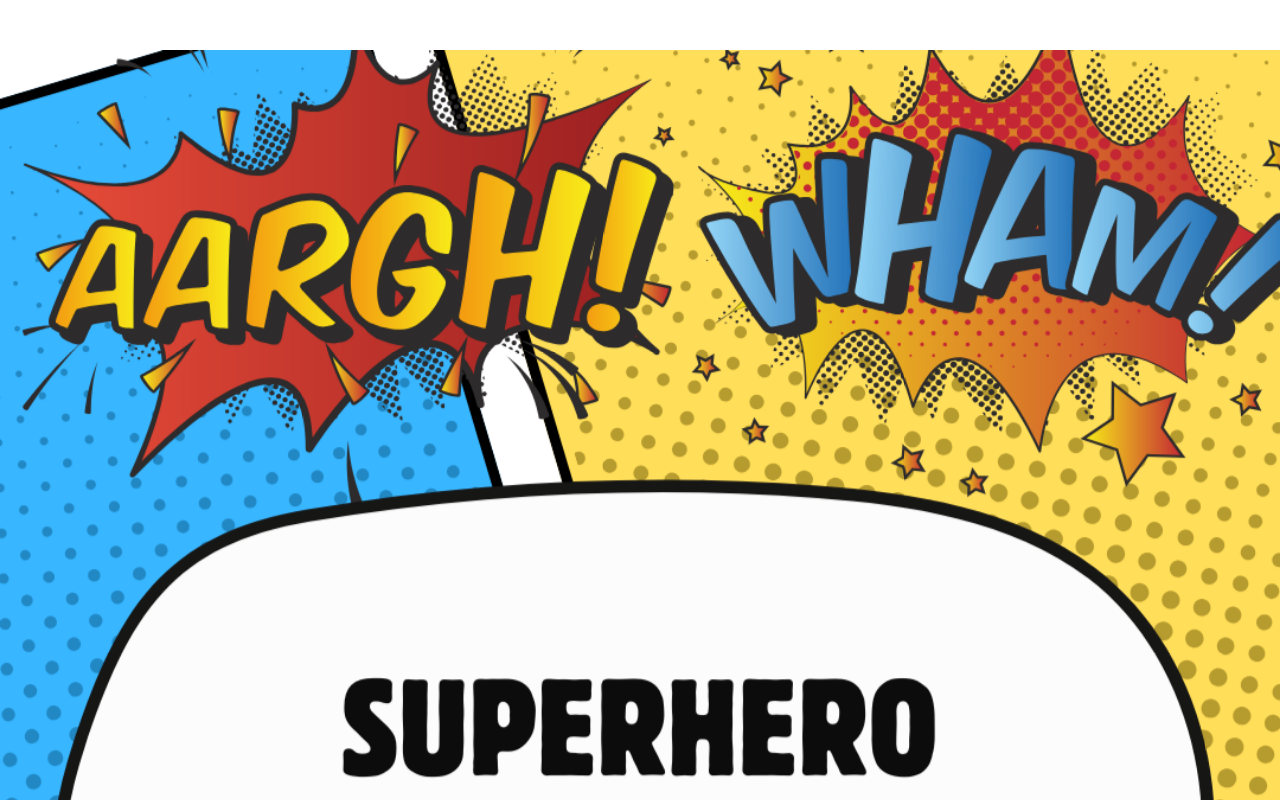
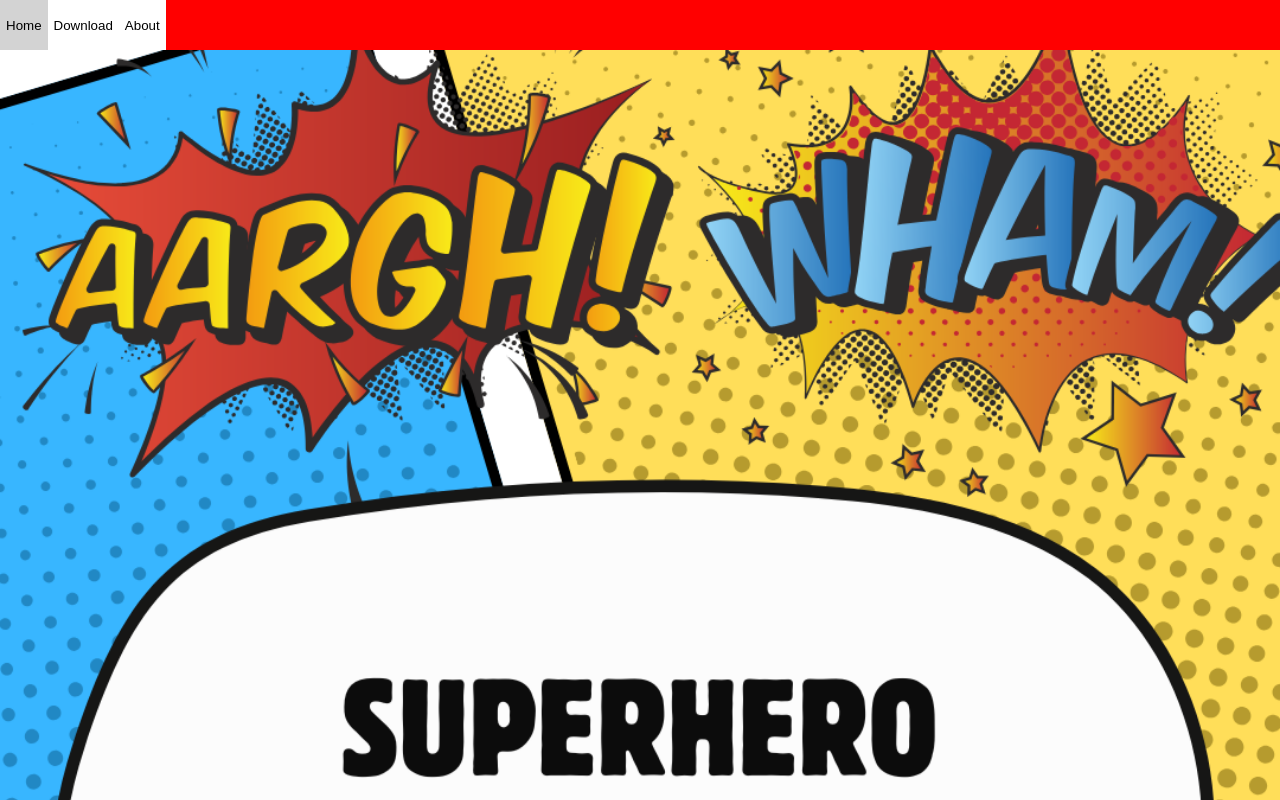
Before and after one commit to mattyso/Superhero-Sprint, a website: page index.html in a window 1280 px wide. Drawn offline with Linux system fonts and the light colour scheme.

Commit message:
navbar construction

```diff
--- a/index.html
+++ b/index.html
@@ -10,10 +10,12 @@
     <body>
 
         <div id="navBar">
-
+            <button id="home">Home</button>
+            <button id="download">Download</button>
+            <button id="about">About</button>
         </div>
 
-        <img id="background" src=".\assets\TitlePage_Bg.png" />
+        <img id="background" src=".\assets\TitlePage_Bg_Seamless.png" />
 
     </body>
 
--- a/src/style.css
+++ b/src/style.css
@@ -1,7 +1,16 @@
+:root {
+    --button-background: white;
+    --button-hover: lightgray;
+    --button-click: rgb(220,220,220);
+}
+
+
+
 /* remove unnecessary padding */
 body {
     margin: 0px;
     padding: 0px;
+    background-color: red;
 }
 
 /* scale background to fit device */
@@ -9,6 +18,7 @@ body {
     width:100%;
     position: absolute;
     top:50px;
+    z-index: -1;
 }
 
 /* hide scrollbars */
@@ -23,5 +33,20 @@ body::-webkit-scrollbar {
     left: 0px;
     width: 100%;
     height: 50px;
-    background-color: white;
+    font-size: 0;
 }
+
+#navBar > button {
+    width:fit-content;
+    height:100%;
+    background-color: var(--button-background);
+    border: 0px;
+}
+
+#navBar > button:hover {
+    background-color: var(--button-hover);
+}
+
+#navBar > button:active {
+    background-color: var(--button-click);
+}
```
